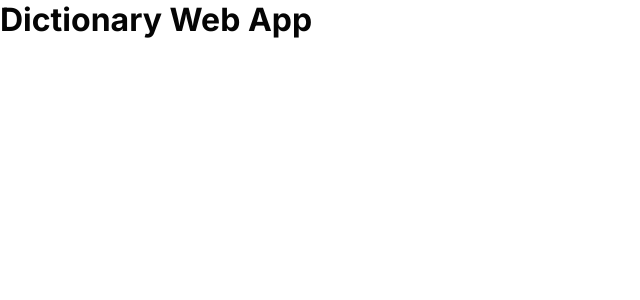
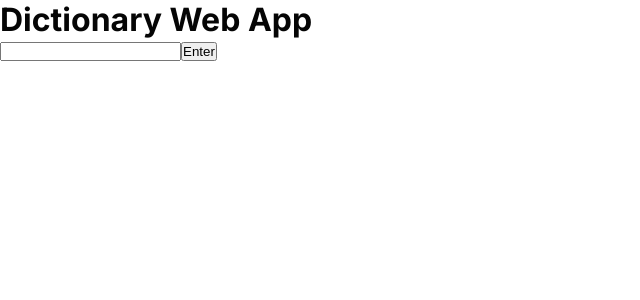
Before and after one commit to xaviguasch/dictionary-web-app-react-frontendmentor-prac, a React (Vite) app: page / in a window 1280 px wide. Shown: the top 300 px of the page, without its empty margins (0-640 px from the left). Built offline with nearby package versions, Linux system fonts and the light colour scheme.

Commit message:
added basic components and fetching functionality

```diff
--- a/src/App.css
+++ /dev/null
@@ -1,100 +0,0 @@
-@import url('https://fonts.googleapis.com/css2?family=Inconsolata:wght@400;700&family=Inter:wght@400;700&family=Lora:wght@400;700&display=swap');
-
-*,
-*::before,
-*::after {
-  box-sizing: border-box;
-  margin: 0;
-  padding: 0;
-}
-
-/* ================== */
-/* Custom properties */
-/* ================== */
-
-:root {
-  --ff-sans-serif: 'Inter', sans-serif;
-  --ff-serif: 'Lora', serif;
-  --ff-monospace: 'Inconsolata', monospace;
-
-  /* --fw-light: 300; */
-  --fw-regular: 400;
-  /* --fw-medium: 500; */
-  /* --fw-semi-bold: 600; */
-  --fw-bold: 700;
-
-  --fs-07: 0.438rem;
-  --fs-08: 0.5em;
-  --fs-09: 0.563em;
-  --fs-10: 0.625rem;
-  --fs-11: 0.688em;
-  --fs-12: 0.75rem;
-  --fs-13: 0.813rem;
-  --fs-14: 0.875rem;
-  --fs-15: 0.938rem;
-  --fs-16: 1rem;
-  --fs-18: 1.125rem;
-  --fs-20: 1.25rem;
-  --fs-22: 1.375rem;
-  --fs-24: 1.5rem;
-  --fs-26: 1.625rem;
-  --fs-28: 1.75rem;
-  --fs-30: 1.875em;
-  --fs-32: 2rem;
-  --fs-36: 2.25rem;
-  --fs-40: 2.5rem;
-  --fs-48: 3rem;
-  --fs-50: 3.125em;
-  --fs-56: 3.5rem;
-  --fs-60: 3.75rem;
-  --fs-64: 4rem;
-  --fs-72: 4.5rem;
-  --fs-80: 5rem;
-
-  /* Basics */
-  --clr-black: hsl(0, 0%, 2%);
-  --clr-white: hsla(0, 0%, 100%, 1);
-
-  --clr-dark-1: hsl(0, 0%, 12%);
-  --clr-dark-2: hsl(0, 0%, 18%);
-  --clr-dark-3: hsl(0, 0%, 23%);
-
-  --clr-grey-1: hsla(0, 0%, 46%, 1);
-  --clr-grey-2: hsla(0, 0%, 91%, 1);
-  --clr-grey-3: hsla(0, 0%, 96%, 1);
-  --clr-grey-4: hsla(0, 0%, 81%, 1);
-
-  --clr-purple: hsla(274, 82%, 60%, 1);
-  --clr-red: hsla(0, 100%, 66%, 1);
-
-  /* Text */
-
-  /* Elements */
-
-  /* Background  */
-
-  /* Others */
-}
-
-body {
-  background: var(--clr-white);
-  color: var(--clr-black);
-  font-family: var(--ff-sans-serif);
-  font-size: var(--fs-16);
-  font-weight: var(--fw-regular);
-  line-height: 1.25;
-  text-align: left;
-}
-
-img {
-  display: block;
-  max-width: 100%;
-}
-
-ul {
-  list-style: none;
-}
-
-/* ================== */
-/* Typography */
-/* ================== */
--- a/src/App.tsx
+++ b/src/App.tsx
@@ -1,9 +1,36 @@
-import './App.css'
+import { useEffect, useState } from 'react'
+
+import InputForm from './components/InputForm'
+import { fetchDictionaryWord } from './api/utils'
+import styles from './App.modules.css'
 
 function App() {
+  const [word, setWord] = useState('')
+  const [wordData, setWordData] = useState(null)
+
+  useEffect(() => {
+    const handleFetchWord = async () => {
+      const { error, response } = await fetchDictionaryWord(word)
+      setWordData(response)
+    }
+
+    if (word.length > 0) {
+      handleFetchWord()
+    }
+
+    return () => {}
+  }, [word])
+
+  const handleWord = (inputWord: string) => {
+    setWord(inputWord)
+  }
+
+  console.log(wordData)
+
   return (
     <>
       <h1>Dictionary Web App</h1>
+      <InputForm onHandleWord={handleWord} />
     </>
   )
 }
--- /dev/null
+++ b/src/api/utils.ts
@@ -0,0 +1,23 @@
+export async function fetchDictionaryWord(word: string) {
+  try {
+    const res = await fetch(`https://api.dictionaryapi.dev/api/v2/entries/en/${word}`)
+
+    if (res.ok === true) {
+      return {
+        error: null,
+        response: await res.json(),
+      }
+    }
+
+    throw new Error(`Error fetching word: ${word}`)
+  } catch (err) {
+    if (err instanceof Error) {
+      return {
+        error: err,
+        response: null,
+      }
+    } else {
+      // handle other errors
+    }
+  }
+}
--- /dev/null
+++ b/src/components/InputForm.tsx
@@ -0,0 +1,36 @@
+import { useState, useEffect, type FormEvent } from 'react'
+
+import styles from './InputForm.module.css'
+
+const InputForm = ({ onHandleWord }) => {
+  const [inputText, setInputText] = useState('')
+
+  // useEffect(() => {
+  //   first
+
+  //   return () => {
+  //     second
+  //   }
+  // }, [third])
+
+  const handleFormSubmit = (e: FormEvent) => {
+    e.preventDefault()
+
+    onHandleWord(inputText)
+  }
+
+  return (
+    <>
+      <form onSubmit={handleFormSubmit}>
+        <input
+          type='text'
+          value={inputText}
+          onChange={(e) => setInputText(e.target.value)}
+        />
+        <button>Enter</button>
+      </form>
+    </>
+  )
+}
+
+export default InputForm
--- /dev/null
+++ b/src/components/WordDisplay.tsx
@@ -0,0 +1 @@
+import styles from './WordDisplay.modules.css'
--- a/src/index.css
+++ b/src/index.css
@@ -0,0 +1,100 @@
+@import url('https://fonts.googleapis.com/css2?family=Inconsolata:wght@400;700&family=Inter:wght@400;700&family=Lora:wght@400;700&display=swap');
+
+*,
+*::before,
+*::after {
+  box-sizing: border-box;
+  margin: 0;
+  padding: 0;
+}
+
+/* ================== */
+/* Custom properties */
+/* ================== */
+
+:root {
+  --ff-sans-serif: 'Inter', sans-serif;
+  --ff-serif: 'Lora', serif;
+  --ff-monospace: 'Inconsolata', monospace;
+
+  /* --fw-light: 300; */
+  --fw-regular: 400;
+  /* --fw-medium: 500; */
+  /* --fw-semi-bold: 600; */
+  --fw-bold: 700;
+
+  --fs-07: 0.438rem;
+  --fs-08: 0.5em;
+  --fs-09: 0.563em;
+  --fs-10: 0.625rem;
+  --fs-11: 0.688em;
+  --fs-12: 0.75rem;
+  --fs-13: 0.813rem;
+  --fs-14: 0.875rem;
+  --fs-15: 0.938rem;
+  --fs-16: 1rem;
+  --fs-18: 1.125rem;
+  --fs-20: 1.25rem;
+  --fs-22: 1.375rem;
+  --fs-24: 1.5rem;
+  --fs-26: 1.625rem;
+  --fs-28: 1.75rem;
+  --fs-30: 1.875em;
+  --fs-32: 2rem;
+  --fs-36: 2.25rem;
+  --fs-40: 2.5rem;
+  --fs-48: 3rem;
+  --fs-50: 3.125em;
+  --fs-56: 3.5rem;
+  --fs-60: 3.75rem;
+  --fs-64: 4rem;
+  --fs-72: 4.5rem;
+  --fs-80: 5rem;
+
+  /* Basics */
+  --clr-black: hsl(0, 0%, 2%);
+  --clr-white: hsla(0, 0%, 100%, 1);
+
+  --clr-dark-1: hsl(0, 0%, 12%);
+  --clr-dark-2: hsl(0, 0%, 18%);
+  --clr-dark-3: hsl(0, 0%, 23%);
+
+  --clr-grey-1: hsla(0, 0%, 46%, 1);
+  --clr-grey-2: hsla(0, 0%, 91%, 1);
+  --clr-grey-3: hsla(0, 0%, 96%, 1);
+  --clr-grey-4: hsla(0, 0%, 81%, 1);
+
+  --clr-purple: hsla(274, 82%, 60%, 1);
+  --clr-red: hsla(0, 100%, 66%, 1);
+
+  /* Text */
+
+  /* Elements */
+
+  /* Background  */
+
+  /* Others */
+}
+
+body {
+  background: var(--clr-white);
+  color: var(--clr-black);
+  font-family: var(--ff-sans-serif);
+  font-size: var(--fs-16);
+  font-weight: var(--fw-regular);
+  line-height: 1.25;
+  text-align: left;
+}
+
+img {
+  display: block;
+  max-width: 100%;
+}
+
+ul {
+  list-style: none;
+}
+
+/* ================== */
+/* Typography */
+/* ================== */
```
Also changed, not shown: src/App.modules.css (added), src/components/InputForm.module.css (added), src/components/WordDisplay.modules.css (added).
